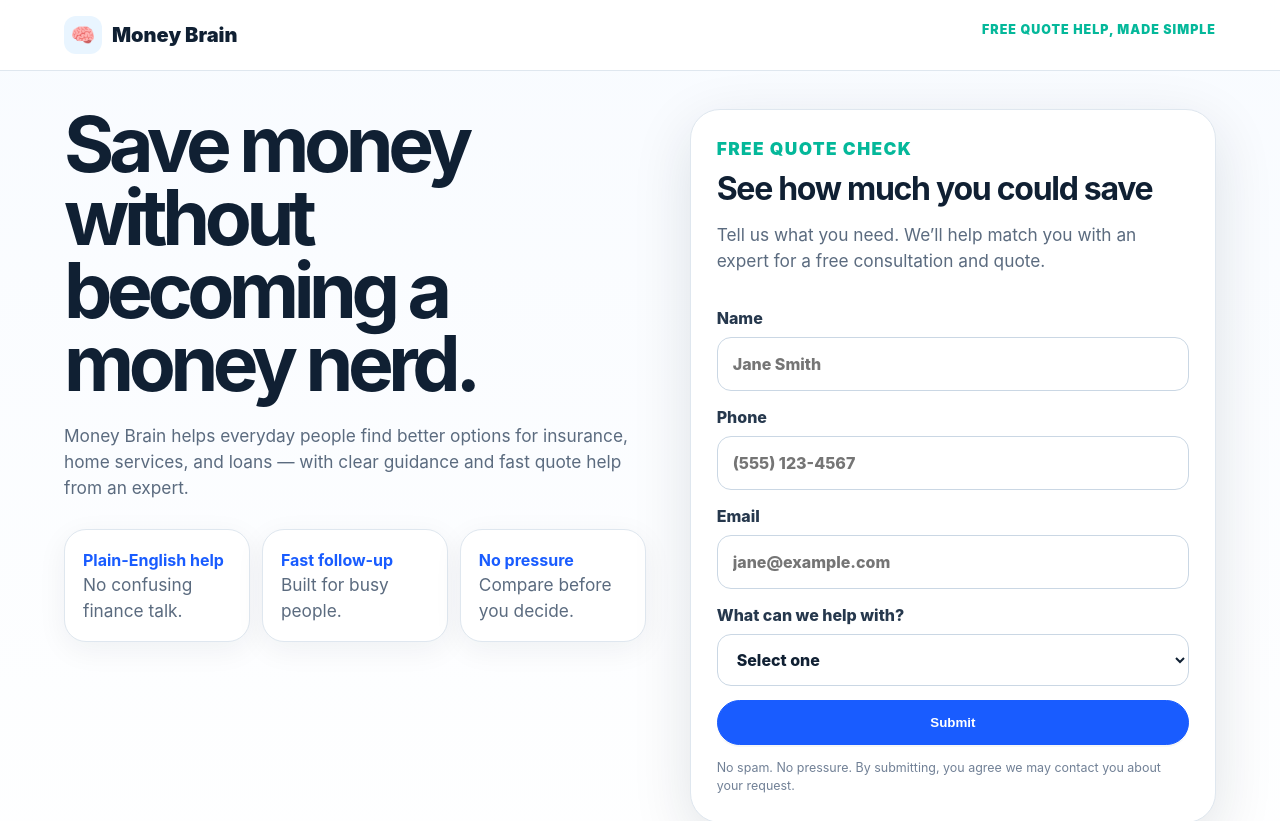
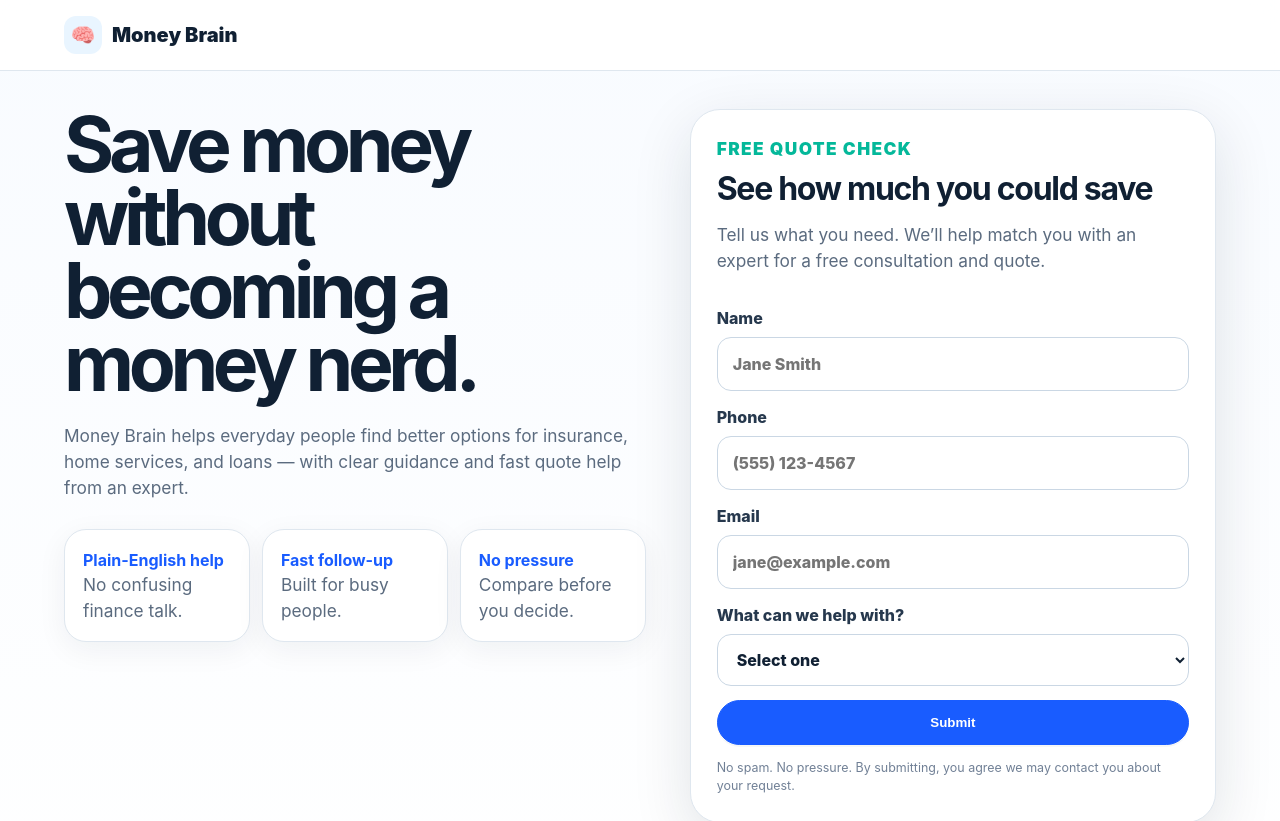
Before and after one commit to right/moneybrain.me, a Next.js app: page / in a window 1280 px wide. Shown: the top 821 px of the page. Built offline with nearby package versions, Linux system fonts and the light colour scheme.

Commit message:
Remove header tagline

```diff
--- a/components/Header.tsx
+++ b/components/Header.tsx
@@ -2,5 +2,5 @@ import Link from 'next/link';
 import { site } from '@/lib/site';
 
 export function Header() {
-  return <header className="header"><Link className="brand" href="/"><span>🧠</span>{site.name}</Link><span className="eyebrow header-tagline">Free quote help, made simple</span></header>;
+  return <header className="header"><Link className="brand" href="/"><span>🧠</span>{site.name}</Link></header>;
 }
```
